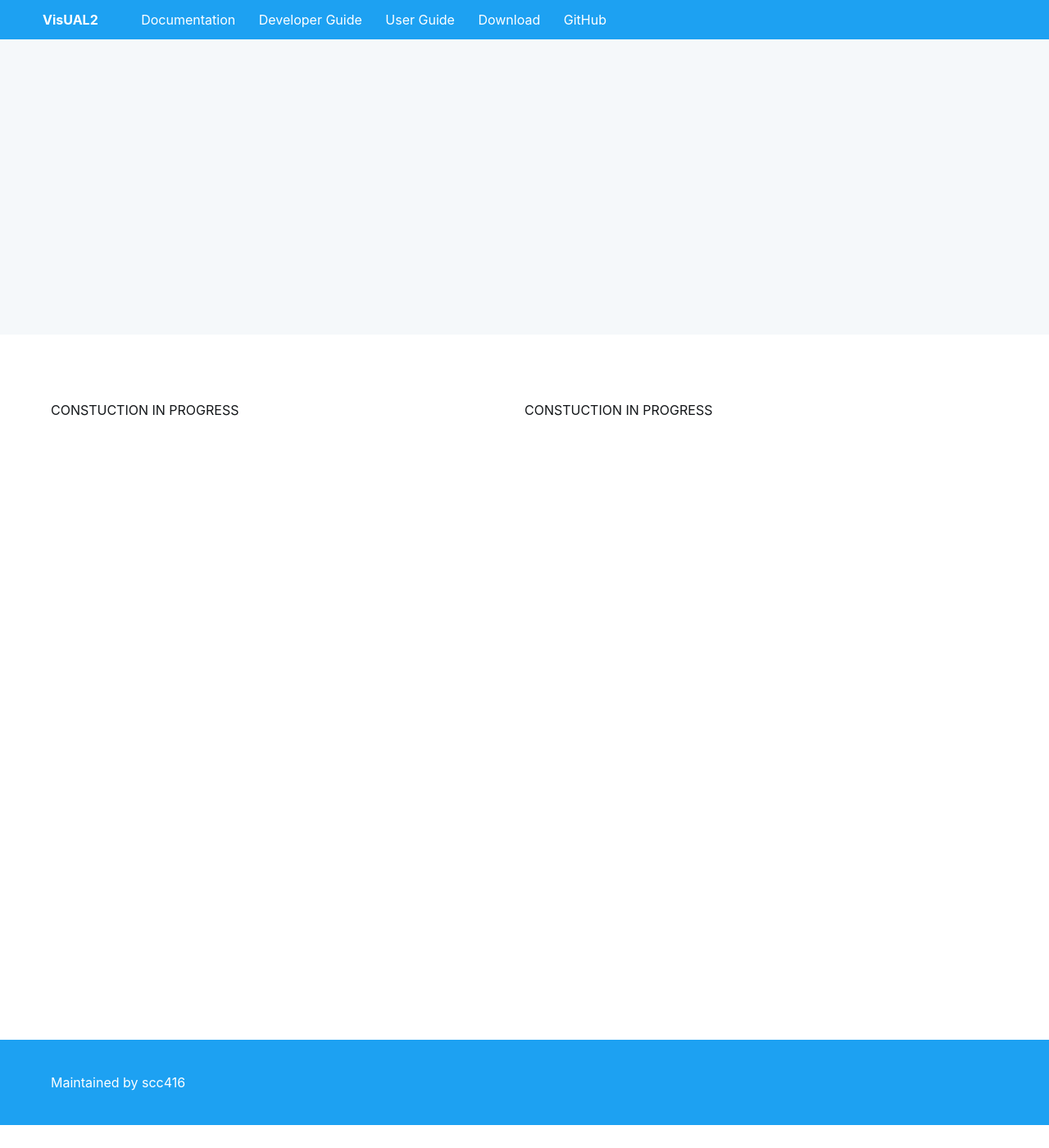
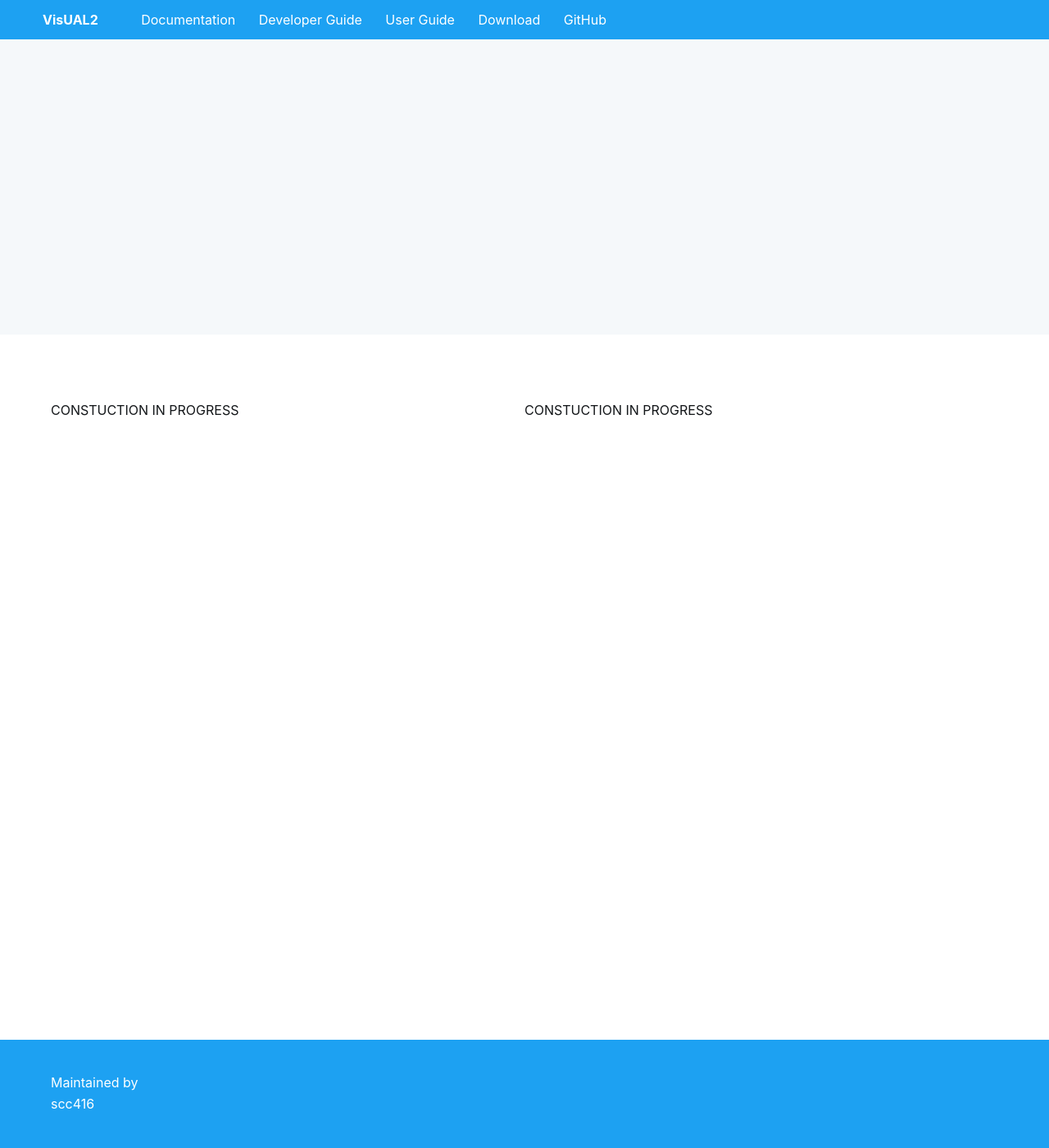
Before and after one commit to scc416/VisUAL2-doc, a Jekyll site: the page built from index.html, in a window 1280 px wide and 1400 px high, scrolled down 2003 px. Shown: the whole window at 82% size. Built offline with Jekyll 4.4.1, drawn with Linux system fonts in a browser that asks for light colours; before the commit the page ends 3375 px from its top, so only the background shows below that.

Commit message:
Update main.css

```diff
--- a/css/main.css
+++ b/css/main.css
@@ -130,19 +130,19 @@
   min-width: 180px;
 }
 
-/*a.foot-link {*/
-/*  display: block;*/
-/*  line-height: var(--feather-line-height-xlarge);*/
-/*}*/
+a.foot-link {
+  display: block;
+  line-height: var(--feather-line-height-xlarge);
+}
 
 a.foot-link:link, a.foot-link:visited {
   color: white;
-/*  text-decoration: none;*/
+  text-decoration: none;
 }
 
 a.foot-link:hover, a.foot-link:active {
   color: var(--tw-color-blue-faded);
-/*  text-decoration: none;*/
+  text-decoration: none;
 }
 
 .footer-margin {
```
